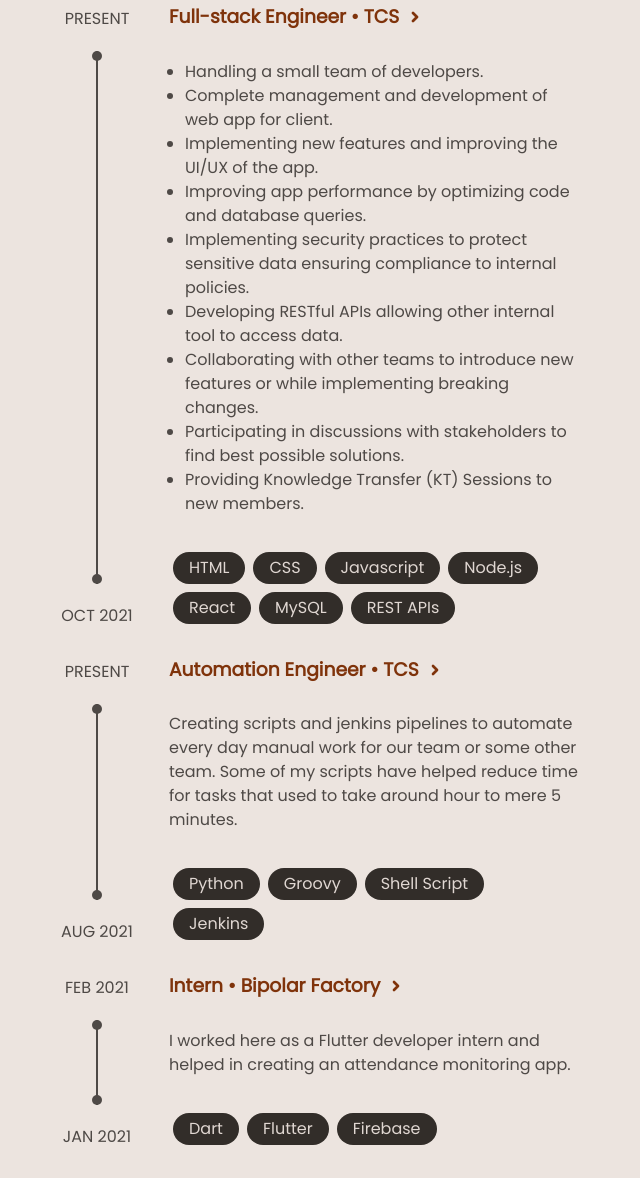
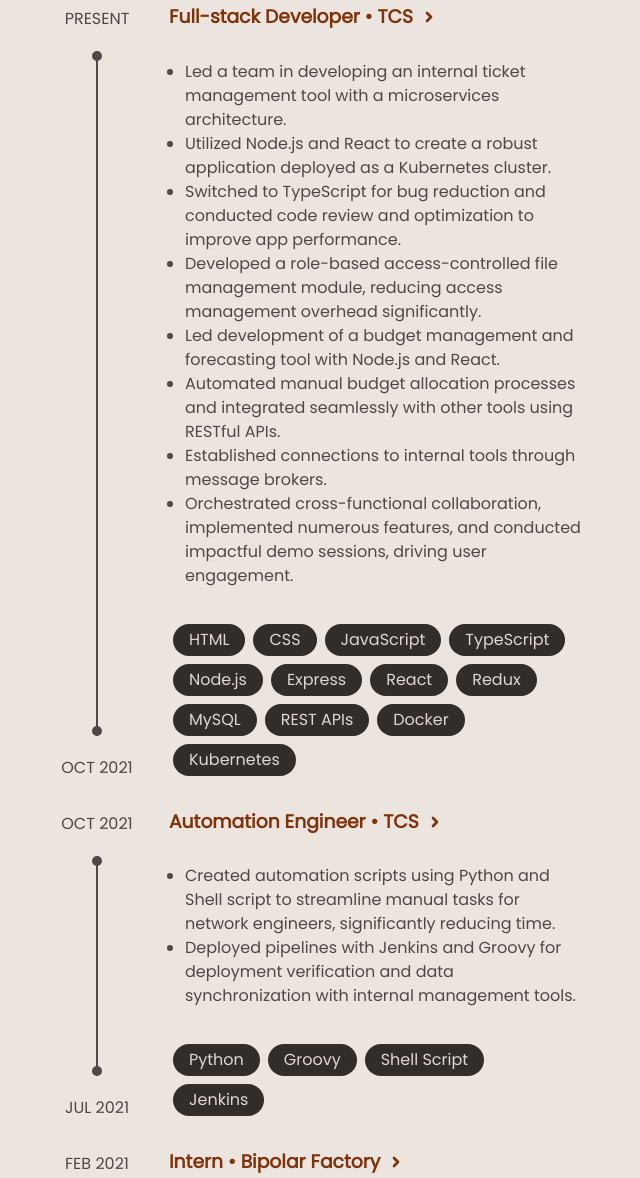
Before and after one commit to azhar1038/azhar1038.github.io, an Astro site: page / in a window 1280 px wide. Shown: the part 505-1683 px from the top of the page, without its empty margins (603-1243 px from the left). Built offline with nearby package versions, Linux system fonts and the light colour scheme; Astro itself is replaced by a stand-in of ours.

Commit message:
Updated text

```diff
--- a/package.json
+++ b/package.json
@@ -24,5 +24,6 @@
   },
   "devDependencies": {
     "sharp": "^0.32.6"
-  }
+  },
+  "packageManager": "pnpm@9.1.0+sha256.22e36fba7f4880ecf749a5ca128b8435da085ecd49575e7fb9e64d6bf4fad394"
 }
--- a/src/components/Header.astro
+++ b/src/components/Header.astro
@@ -11,7 +11,7 @@ import Resume from "./icons/Resume.astro";
 <div class="header-wrapper">
   <div class="description">
     <h1 class="interactable">Md Azharuddin</h1>
-    <h2 class="my-3">Full-Stack Engineer at TCS</h2>
+    <h2 class="my-3">Full-Stack Developer @ TCS</h2>
     <p>
       I have a knack for building accessible and responsive apps for web and
       mobile.
--- a/src/pages/index.astro
+++ b/src/pages/index.astro
@@ -32,17 +32,13 @@ import markdownMate from "../assets/images/markdown-mate.png";
           href="https://maps.app.goo.gl/Xf5Ve1mzSS4eGK266"
           target="_blank"
           class="inline-link interactable"
-          title="My current location"
-        >
-          nearby locales
-        </a> or indulging in the art of <a
+          title="My current location">nearby locales</a
+        > or indulging in the art of <a
           href="https://en.wikipedia.org/wiki/Origami"
           target="_blank"
           class="inline-link interactable"
-          title="Origami"
-        >
-          paper folding
-        </a>.
+          title="Origami">paper folding</a
+        >.
       </p>
     </StickySection>
     <StickySection sectionTitle="Experience" id="experience">
@@ -51,55 +47,77 @@ import markdownMate from "../assets/images/markdown-mate.png";
         end="present"
         company="TCS"
         link="https://www.tcs.com/"
-        role="Full-stack Engineer"
+        role="Full-stack Developer"
         skills={[
           "HTML",
           "CSS",
-          "Javascript",
+          "JavaScript",
+          "TypeScript",
           "Node.js",
+          "Express",
           "React",
+          "Redux",
           "MySQL",
           "REST APIs",
+          "Docker",
+          "Kubernetes",
         ]}
       >
         <ul class="pl-3 mb-0">
-          <li>Handling a small team of developers.</li>
-          <li>Complete management and development of web app for client.</li>
-          <li>Implementing new features and improving the UI/UX of the app.</li>
           <li>
-            Improving app performance by optimizing code and database queries.
+            Led a team in developing an internal ticket management tool with a
+            microservices architecture.
           </li>
           <li>
-            Implementing security practices to protect sensitive data ensuring
-            compliance to internal policies.
+            Utilized Node.js and React to create a robust application deployed
+            as a Kubernetes cluster.
           </li>
           <li>
-            Developing RESTful APIs allowing other internal tool to access data.
+            Switched to TypeScript for bug reduction and conducted code review
+            and optimization to improve app performance.
           </li>
           <li>
-            Collaborating with other teams to introduce new features or while
-            implementing breaking changes.
+            Developed a role-based access-controlled file management module,
+            reducing access management overhead significantly.
           </li>
           <li>
-            Participating in discussions with stakeholders to find best possible
-            solutions.
+            Led development of a budget management and forecasting tool with
+            Node.js and React.
           </li>
-          <li>Providing Knowledge Transfer (KT) Sessions to new members.</li>
+          <li>
+            Automated manual budget allocation processes and integrated
+            seamlessly with other tools using RESTful APIs.
+          </li>
+          <li>
+            Established connections to internal tools through message brokers.
+          </li>
+          <li>
+            Orchestrated cross-functional collaboration, implemented numerous
+            features, and conducted impactful demo sessions, driving user
+            engagement.
+          </li>
         </ul>
       </ExperienceCard>
       <ExperienceCard
-        start="aug 2021"
-        end="present"
+        start="jul 2021"
+        end="oct 2021"
         company="TCS"
         link="https://www.tcs.com/"
         role="Automation Engineer"
         skills={["Python", "Groovy", "Shell Script", "Jenkins"]}
       >
-        <p>
-          Creating scripts and jenkins pipelines to automate every day manual
-          work for our team or some other team. Some of my scripts have helped
-          reduce time for tasks that used to take around hour to mere 5 minutes.
-        </p>
+        <ul class="pl-3 mb-0">
+          <li>
+            Created automation scripts using Python and Shell script to
+            streamline manual tasks for network engineers, significantly
+            reducing time.
+          </li>
+          <li>
+            Deployed pipelines with Jenkins and Groovy for deployment
+            verification and data synchronization with internal management
+            tools.
+          </li>
+        </ul>
       </ExperienceCard>
       <ExperienceCard
         start="jan 2021"
@@ -209,16 +227,12 @@ import markdownMate from "../assets/images/markdown-mate.png";
     This site is built using <a
       href="https://astro.build/"
       target="_blank"
-      class="inline-link interactable"
+      class="inline-link interactable">Astro</a
     >
-      Astro
-    </a>
     framework. Design is inspired by the amazing work of <a
       href="https://brittanychiang.com/"
       target="_blank"
-      class="inline-link interactable"
-    >
-      Brittany Chiang
-    </a>.
+      class="inline-link interactable">Brittany Chiang</a
+    >.
   </p>
 </IndexLayout>
```
